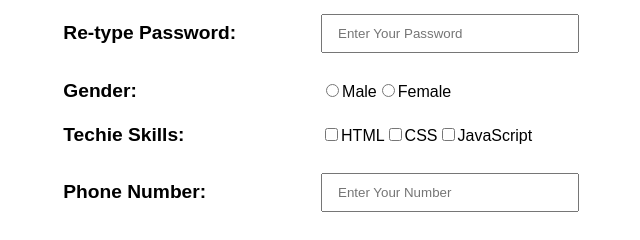
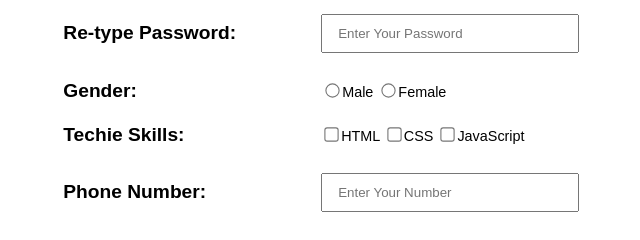
Before and after one commit to biroue10/JUST-THE-PROJECT, a plain HTML site: page form.html in a window 1280 px wide. Shown: the part 346-586 px from the top of the page, 319-959 px from the left. Drawn offline with Linux system fonts and the light colour scheme.

Commit message:
refactor my code

```diff
--- a/assets/css/style3.css
+++ b/assets/css/style3.css
@@ -44,3 +44,13 @@
     padding: 10px 15px;
     margin: 5px 0;
  }
+ input[type=checkbox] {
+   transform: scale(1.1);
+}
+input[type=radio] {
+   transform: scale(1.1);
+   font-size: 0.3rem;
+}
+.genre{
+  font-size: 0.9rem;
+}
--- a/form.html
+++ b/form.html
@@ -52,16 +52,16 @@
             <td>
                 <label for="gender">Gender: </label>
             </td>
-            <td>
-            <input type="radio" name="gender">Male<input type="radio" name="gender">Female
+            <td class="genre">
+            <input type="radio" name="gender">Male <input type="radio" name="gender">Female
             </td>
            </tr>
            <tr>
             <td>
                 <label for="stack">Techie Skills: </label>
             </td>
-            <td>
-            <input type="checkbox" name="stack">HTML<input type="checkbox" name="stack">CSS<input type="checkbox" name="stack">JavaScript
+            <td class="genre">
+            <input type="checkbox" name="stack">HTML <input type="checkbox" name="stack">CSS <input type="checkbox" name="stack">JavaScript
             </td>
            </tr>
            <tr>
```
